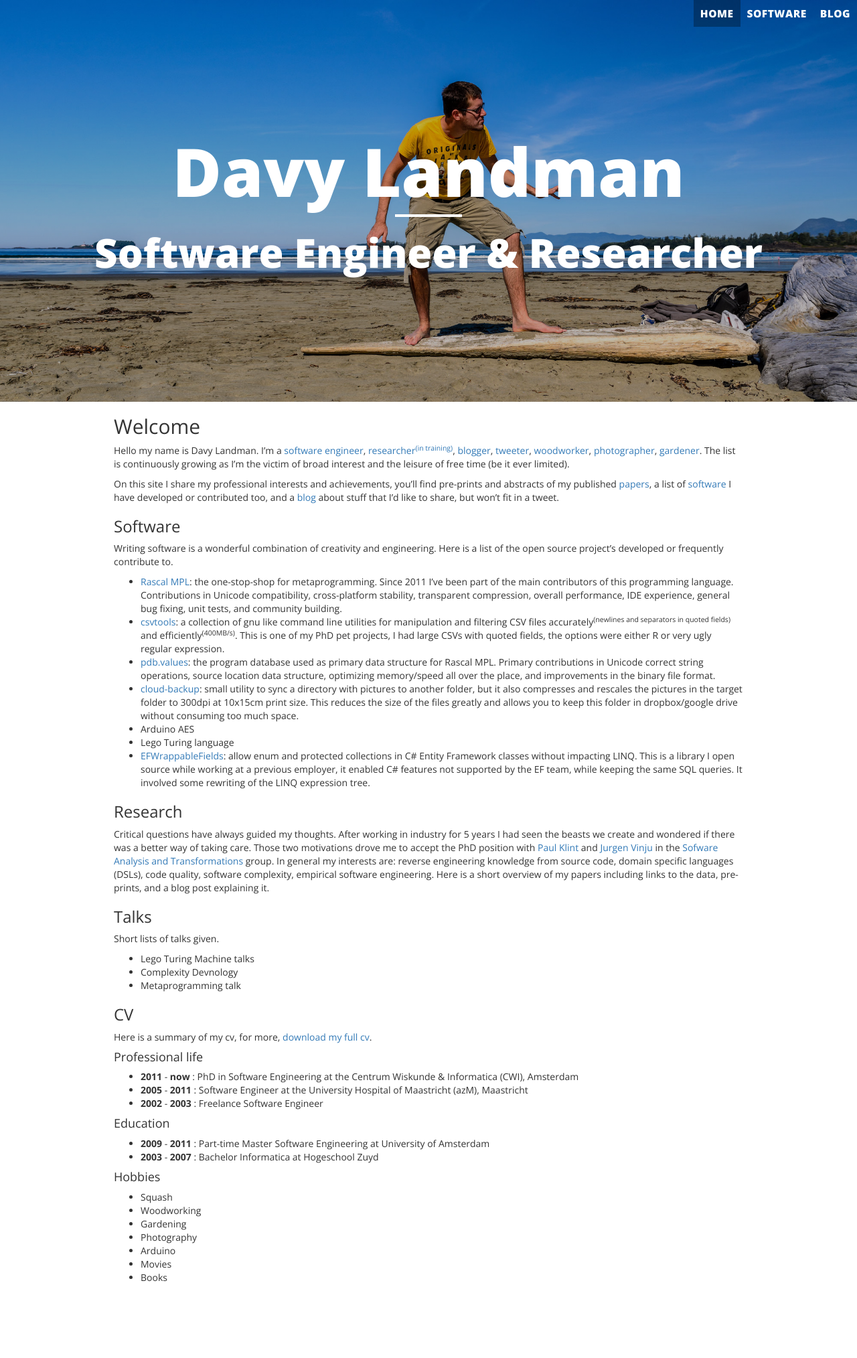
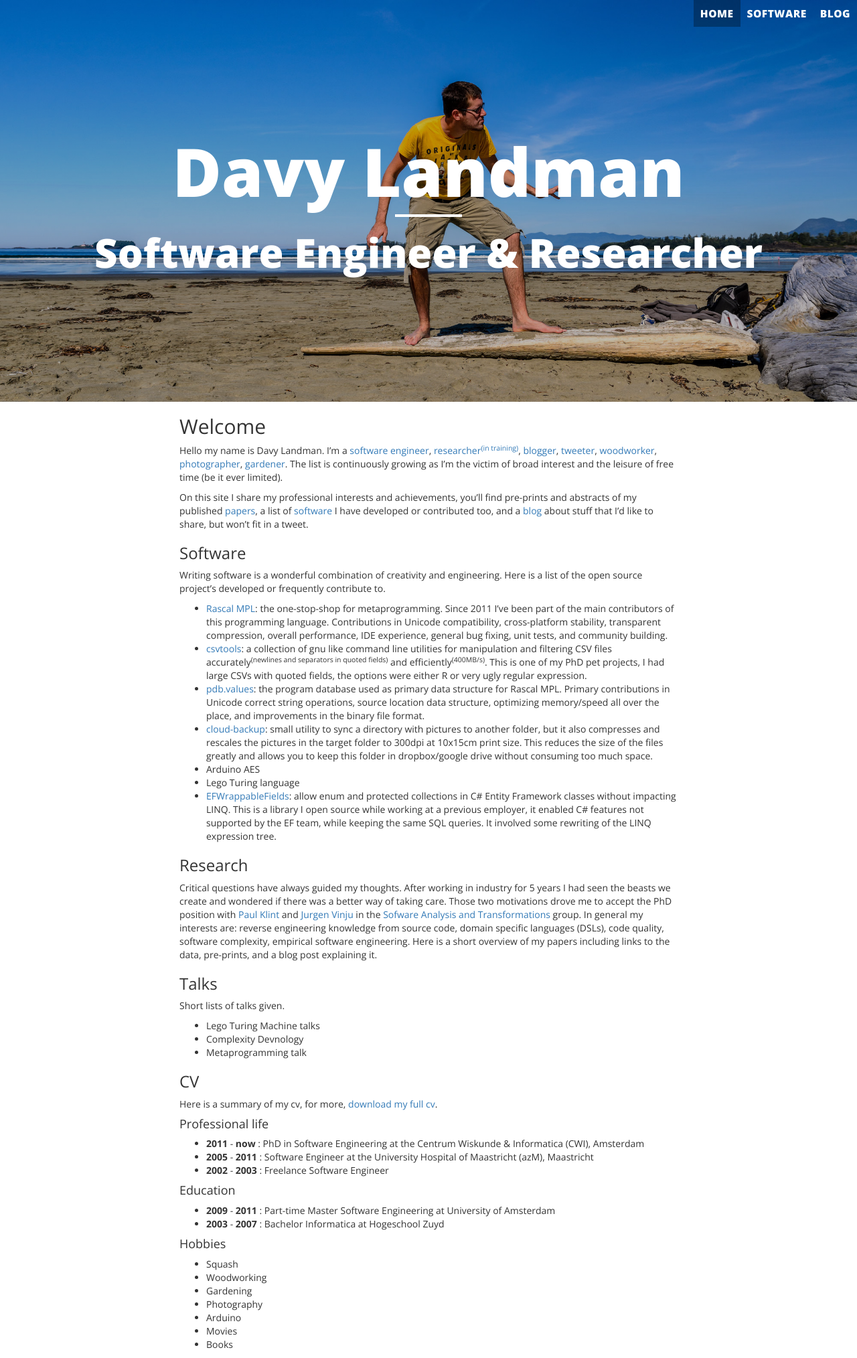
Before and after one commit to DavyLandman/davylandman.github.io, a Jekyll site: the page built from index.md, in a window 1280 px wide. Shown: the whole page at 67% size. Built offline with Jekyll 4.4.1, drawn with Linux system fonts in a browser that asks for light colours; before the commit the page ends 1928 px from its top, so only the background shows below that.

Commit message:
Improved width and menu size for large and small screens

```diff
--- a/_sass/_header.scss
+++ b/_sass/_header.scss
@@ -17,6 +17,7 @@ nav {
 
   ul {
     margin: 0;
+    padding: 0;
     display: block;
     float: right;
     list-style-image: none;
@@ -27,13 +28,19 @@ nav {
       display: block;
       float: left;
       a {
-      box-sizing: border-box;
-      display: block;
+        box-sizing: border-box;
+        display: block;
         padding: ($line-height-computed / 2 );
+        @media (max-width: $screen-sm-min / 2) {
+          padding: ($line-height-computed / 3 );
+        }
         line-height: $line-height-computed;
       }
     }
 
+    @media (max-width: $screen-sm-min / 2) {
+      font-size: 14px;
+    }
     @media (min-width: $screen-sm-min) {
       font-size: 14.5px;
     }
--- a/_sass/_main-layout.scss
+++ b/_sass/_main-layout.scss
@@ -1,6 +1,18 @@
 @charset "UTF-8";
 
 .body {
+  max-width: $container-sm * 0.8;
+  @media (min-width: $screen-md-min) {
+    max-width: $container-md * 0.8;
+  }
+  //@media (min-width: $screen-lg-min) {
+  //  max-width: $container-lg * 0.8;
+  //}
+  padding: 0 ($base-margin / 2);
+  margin: 0 auto;
+}
+
+.body.blog {
   max-width: $container-sm;
   @media (min-width: $screen-md-min) {
     max-width: $container-md;
@@ -8,6 +20,4 @@
   //@media (min-width: $screen-lg-min) {
   //  max-width: $container-lg;
   //}
-  padding: 0 ($base-margin / 2);
-  margin: 0 auto;
 }
```
